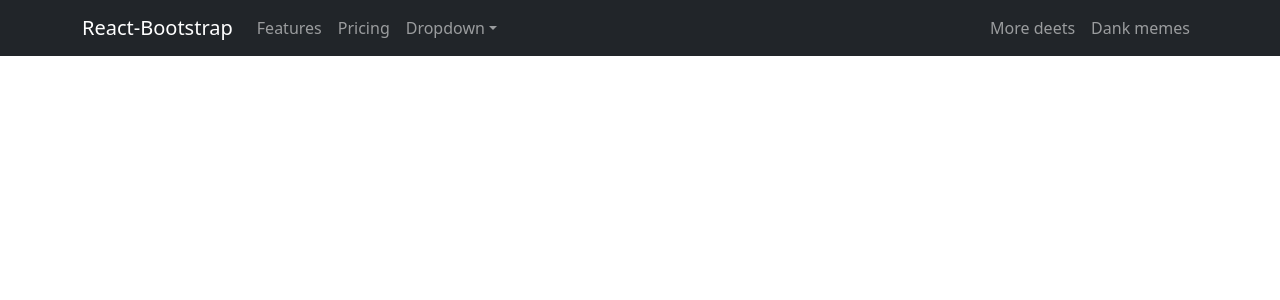
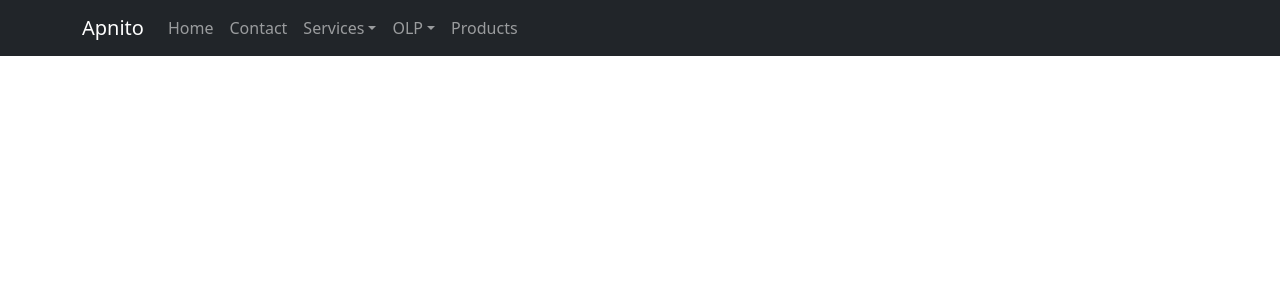
Before and after one commit to capmahin/apnito-project, a React (Create React App) app: page / in a window 1280 px wide. Shown: the top 300 px of the page. Built offline with nearby package versions, Linux system fonts and the light colour scheme.

Commit message:
Configer navber

```diff
--- a/src/Components/Home/NavBars.js
+++ b/src/Components/Home/NavBars.js
@@ -7,13 +7,13 @@ function NavBars() {
   return (
     <Navbar collapseOnSelect expand="lg" bg="dark" variant="dark">
       <Container>
-        <Navbar.Brand href="#home">React-Bootstrap</Navbar.Brand>
+        <Navbar.Brand href="#home">Apnito</Navbar.Brand>
         <Navbar.Toggle aria-controls="responsive-navbar-nav" />
         <Navbar.Collapse id="responsive-navbar-nav">
           <Nav className="me-auto">
-            <Nav.Link href="#features">Features</Nav.Link>
-            <Nav.Link href="#pricing">Pricing</Nav.Link>
-            <NavDropdown title="Dropdown" id="collasible-nav-dropdown">
+          <Nav.Link href="#features">Home</Nav.Link>
+            <Nav.Link href="#pricing">Contact</Nav.Link>
+            <NavDropdown title="Services" id="collasible-nav-dropdown">
               <NavDropdown.Item href="#action/3.1">Action</NavDropdown.Item>
               <NavDropdown.Item href="#action/3.2">
                 Another action
@@ -24,12 +24,22 @@ function NavBars() {
                 Separated link
               </NavDropdown.Item>
             </NavDropdown>
+            <NavDropdown title="OLP" id="collasible-nav-dropdown">
+              <NavDropdown.Item href="#action/3.1">Action</NavDropdown.Item>
+              <NavDropdown.Item href="#action/3.2">
+                Another action
+              </NavDropdown.Item>
+              <NavDropdown.Item href="#action/3.3">Something</NavDropdown.Item>
+              <NavDropdown.Divider />
+              <NavDropdown.Item href="#action/3.4">
+                Separated link
+              </NavDropdown.Item>
+            </NavDropdown>
+            <Nav.Link href="#deets">Products</Nav.Link>
           </Nav>
           <Nav>
-            <Nav.Link href="#deets">More deets</Nav.Link>
-            <Nav.Link eventKey={2} href="#memes">
-              Dank memes
-            </Nav.Link>
+
+
           </Nav>
         </Navbar.Collapse>
       </Container>
```
